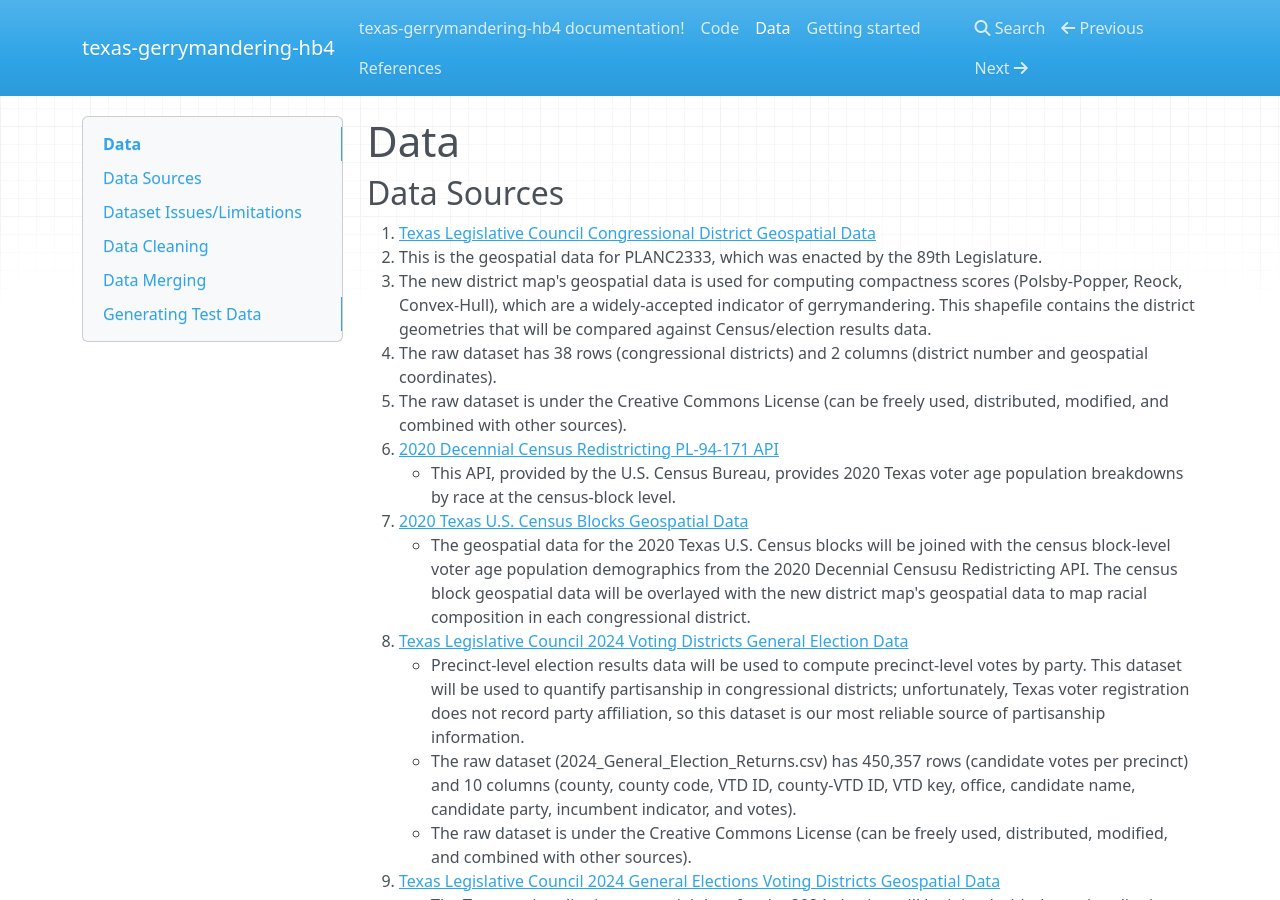
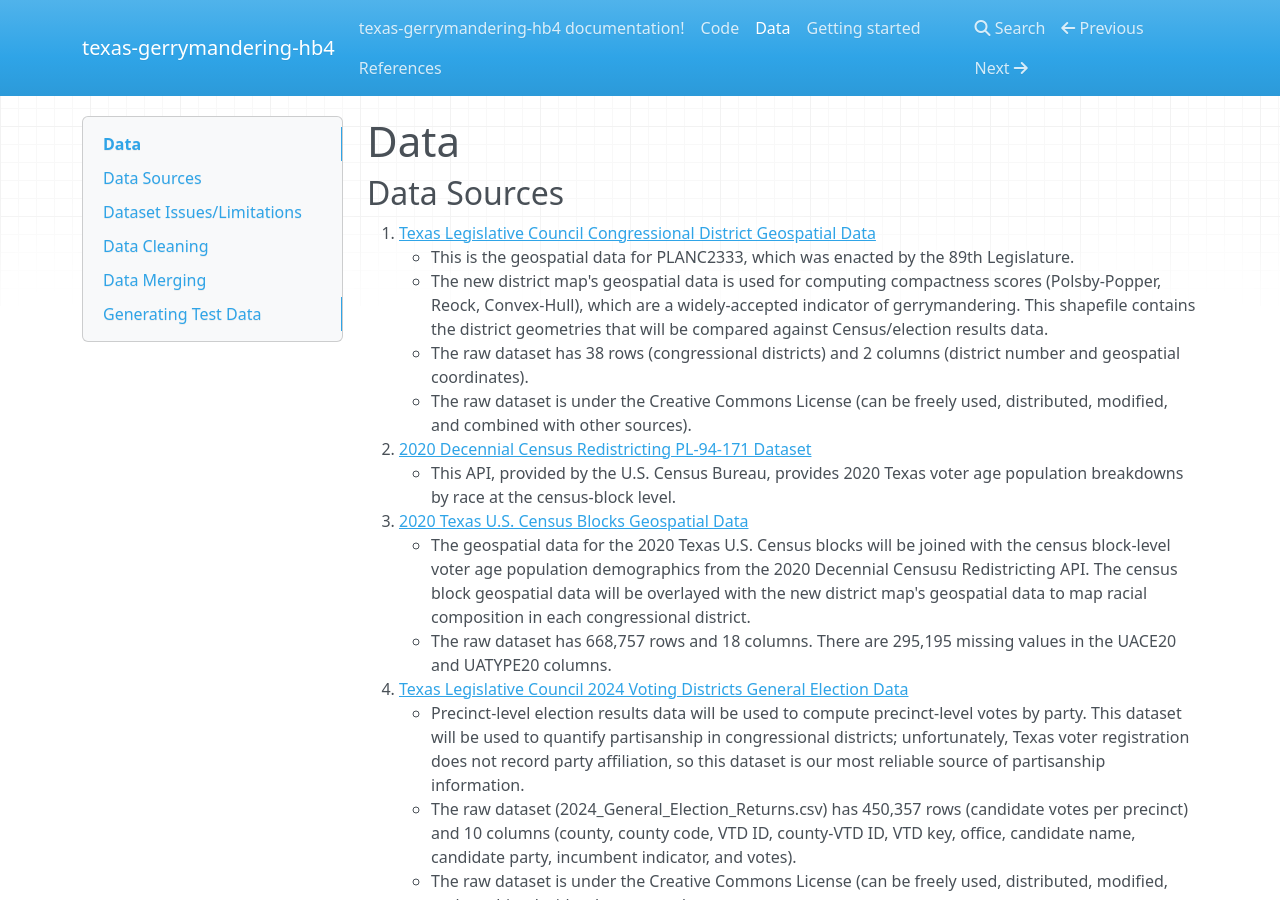
Before and after one commit to algorithmicprogrammer/texas-gerrymandering-hb4, an MkDocs documentation site: the page built from docs/docs/data.md, in a window 1280 px wide and 900 px high. Built offline with MkDocs 1.6.1, drawn with Linux system fonts in a browser that asks for light colours; nearby versions of some CDN libraries.

Commit message:
docs: update data readme with info on census blocks geo dataset

```diff
--- a/docs/docs/data.md
+++ b/docs/docs/data.md
@@ -2,17 +2,18 @@
 
 ## Data Sources
 1. <a href="https://data.capitol.texas.gov/dataset/planc2333/resource/5712ebe1-d777-4d4a-b836-0534e17bca01">Texas Legislative Council Congressional District Geospatial Data</a>
-  * This is the geospatial data for PLANC2333, which was enacted by the 89th Legislature.
-  * The new district map's geospatial data is used for computing compactness scores (Polsby-Popper, Reock, Convex-Hull), which are a widely-accepted indicator of gerrymandering.
+    * This is the geospatial data for PLANC2333, which was enacted by the 89th Legislature.
+    * The new district map's geospatial data is used for computing compactness scores (Polsby-Popper, Reock, Convex-Hull), which are a widely-accepted indicator of gerrymandering.
             This shapefile contains the district geometries that will be compared against Census/election results data.
-  * The raw dataset has 38 rows (congressional districts) and 2 columns (district number and geospatial coordinates).
-  * The raw dataset is under the Creative Commons License (can be freely used, distributed, modified, and combined with other sources).
-2.  <a href="https://api.census.gov/data/2020/dec/pl">2020 Decennial Census Redistricting PL-94-171 API</a>
+    * The raw dataset has 38 rows (congressional districts) and 2 columns (district number and geospatial coordinates).
+    * The raw dataset is under the Creative Commons License (can be freely used, distributed, modified, and combined with other sources).
+2.  <a href="https://redistrictingdatahub.org/dataset/texas-block-block-group-cdp-city-county-and-tract-pl-94-171-2020-official/">2020 Decennial Census Redistricting PL-94-171 Dataset</a>
     *  This API, provided by the U.S. Census Bureau, provides 2020 Texas voter age population breakdowns by race at the census-block level.
 3.  <a href="https://www2.census.gov/geo/tiger/TIGER2020PL/LAYER/tl_2020_48_tabblock20.zip">2020 Texas U.S. Census Blocks Geospatial Data</a>
     *  The geospatial data for the 2020 Texas U.S. Census blocks will be joined with the census block-level voter age population demographics from the 2020
               Decennial Censusu Redistricting API.
               The census block geospatial data will be overlayed with the new district map's geospatial data to map racial composition in each congressional district.
+    * The raw dataset has 668,757 rows and 18 columns. There are 295,195 missing values in the UACE20 and UATYPE20 columns.
 4.  <a href="https://data.capitol.texas.gov/dataset/comprehensive-election-datasets-compressed-format/resource/e1cd6332-6a7a-4c78-ad2a-852268f6c7a2">Texas Legislative Council 2024 Voting Districts General Election Data</a>
     * Precinct-level election results data will be used to compute precinct-level votes by party. This dataset will be used to quantify partisanship in congressional districts; unfortunately, Texas voter registration does not record party affiliation, so this dataset is our most reliable source of partisanship information.
     * The raw dataset (2024_General_Election_Returns.csv) has 450,357 rows (candidate votes per precinct) and 10 columns (county, county code, VTD ID, county-VTD ID, VTD key, office, candidate name, candidate party, incumbent indicator, and votes).
```
Also changed, not shown: 3 other files.
